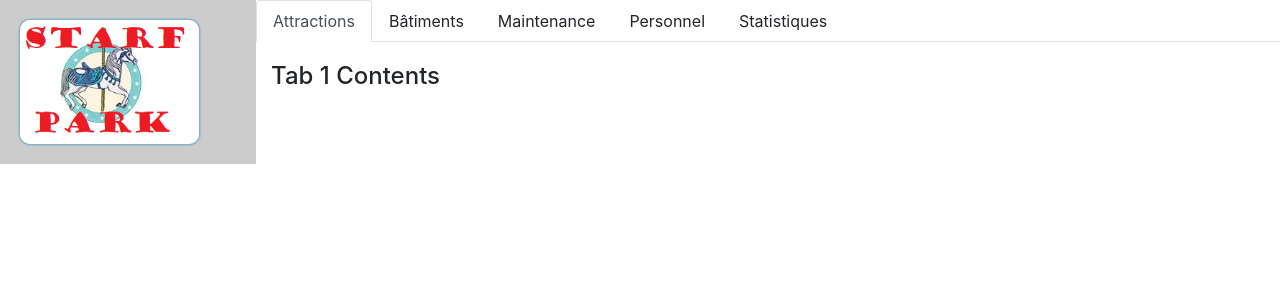
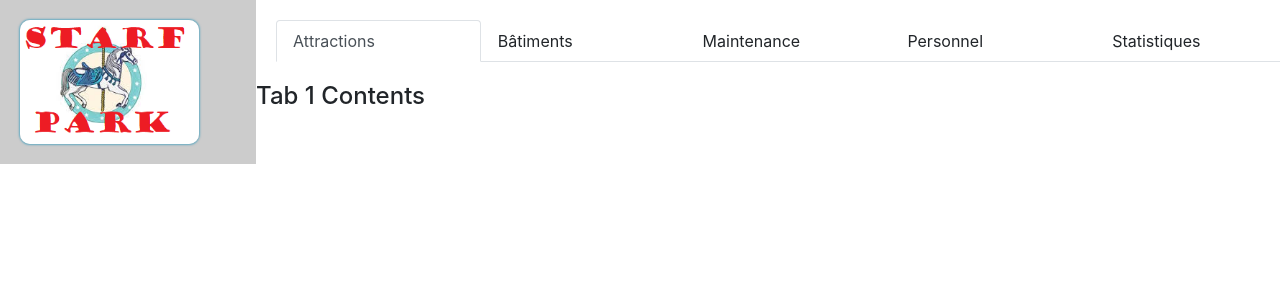
Before and after one commit to Kingsun21/Parc-d-attraction-UX-UI, a React (Create React App) app: page / in a window 1280 px wide. Shown: the top 300 px of the page. Built offline with nearby package versions, Linux system fonts and the light colour scheme.

Commit message:
test navbar, mais en fait nan MDR

```diff
--- a/src/App.css
+++ b/src/App.css
@@ -37,6 +37,16 @@
   background-color: rgba(0, 0, 0, 0.2);
 }
 
+#corps {
+  margin-left: 20px;
+  display: flex;
+  flex-direction: column;
+}
+
+li {
+  width: 20%;
+}
+
 img {
   border-radius: 10px;
   box-shadow: 0 0 2px 1px rgba(0, 140, 186, 0.5);
@@ -47,4 +57,6 @@ img {
 
 #tabs {
   margin: 0 auto 20px 20px;
+  margin-top: 20px;
+  width: 100%;
 }
--- a/src/App.js
+++ b/src/App.js
@@ -26,6 +26,11 @@ import {
   Container,} from 'reactstrap';
 import { Media } from 'reactstrap';
 import classnames from 'classnames';
+import Attractions from './Components/Attractions.js';
+import Bâtiments from './Components/Batiments.js';
+import Maintenance from './Components/Maintenance.js';
+import Personnel from './Components/Personnel.js';
+import Statistiques from './Components/Statistiques.js';
 
 class App extends Component {
   constructor(props) {
```
Also changed, not shown: src/Components/Attractions.js (added), src/Components/Batiments.js (added), src/Components/Maintenance.js (added), src/Components/Navbar.js (added), src/Components/Personnel.js (added), src/Components/Statistiques.js (added).
